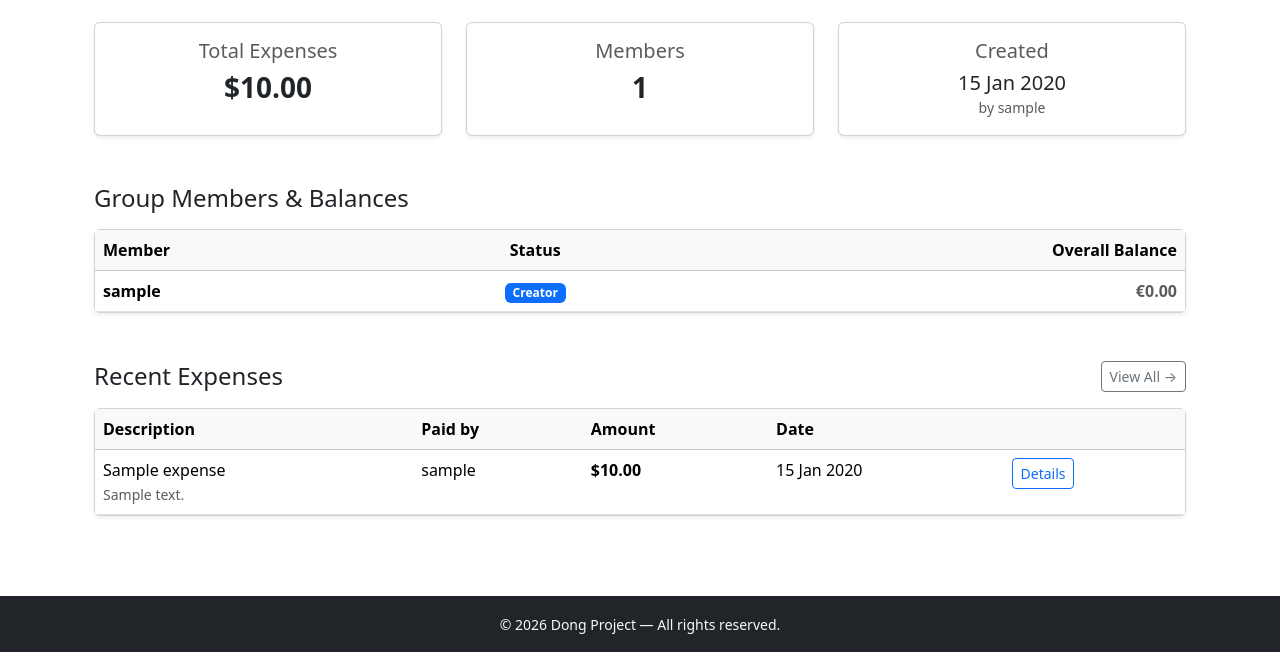
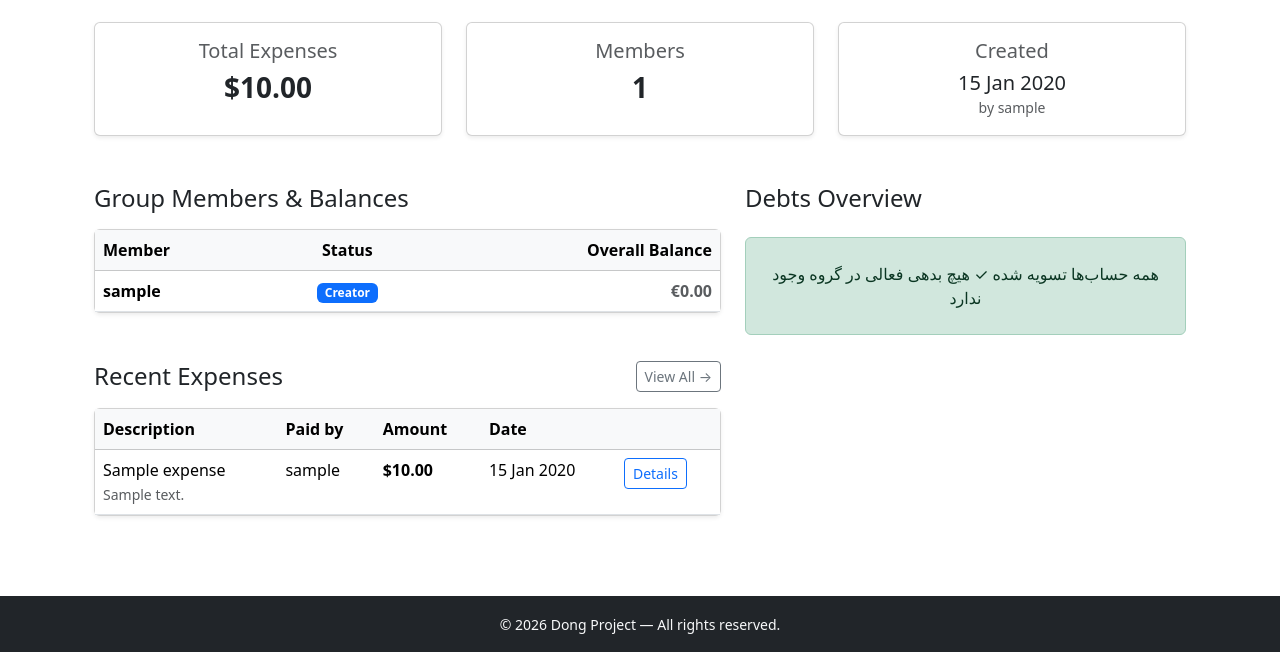
Before and after one commit to Toranjzardmr/Dong-Project, a Django app: page /groups/1/ in a window 1280 px wide. Shown: the part 148-800 px from the top of the page. Run offline with Django 5.2, Linux system fonts and the light colour scheme; tables that the repository leaves empty hold one stand-in row (values such as "Sample post").

Commit message:
Added indivisual debt overview in group details for user

```diff
--- a/core/models.py
+++ b/core/models.py
@@ -45,6 +45,48 @@ class Group(models.Model):
                 balances[share.user] -= share.amount_owed
         return dict(balances)
 
+
+    def get_settlement_overview(self):
+        """
+        Returns minimal list of suggested payments after netting opposite debts
+        """
+
+        # مرحله ۱: جمع بدهی‌های مستقیم (from → to)
+        aggregated = defaultdict(Decimal)
+
+        for expense in self.expenses.all():
+            for share in expense.shares.filter(amount_owed__gt=0):
+                if share.user != expense.paid_by:
+                    key = (share.user, expense.paid_by)  # (debtor, creditor)
+                    aggregated[key] += share.amount_owed
+
+        # مرحله ۲: netting (جبران بدهی‌های دوطرفه)
+        net_debts = {}
+        for (u1, u2), amt12 in aggregated.items():
+            # چک کن آیا جهت معکوس وجود داره
+            reverse_key = (u2, u1)
+            amt21 = aggregated.get(reverse_key, Decimal('0.00'))
+
+            if amt12 > amt21:
+                net_debts[(u1, u2)] = amt12 - amt21
+            elif amt21 > amt12:
+                net_debts[(u2, u1)] = amt21 - amt12
+            # اگر برابر بودند → هیچی نمی‌مونه
+
+        # مرحله ۳: تبدیل به لیست مرتب‌شده
+        debts = []
+        for (from_user, to_user), amount in net_debts.items():
+            if amount > 0:
+                debts.append({
+                    'from': from_user,
+                    'to': to_user,
+                    'amount': amount,
+                })
+
+        # مرتب‌سازی نزولی
+        debts.sort(key=lambda x: x['amount'], reverse=True)
+
+        return debts
 
 
 
--- a/core/templates/core/group_detail.html
+++ b/core/templates/core/group_detail.html
@@ -60,6 +60,9 @@
         </div>
     </div>
 
+    <div class="row g-4">
+
+        <div class="col-lg-7">
             <!-- Group Members & Balances -->
             <h4 class="mb-3">Group Members & Balances</h4>
 
@@ -168,4 +171,57 @@
 
         </div>
 
+        <div class="col-lg-5">
+            <!-- Group Members & Balances -->
+
+            <h4 class="mb-4">Debts Overview</h4>
+
+            {% if debts %}
+                {% for member in members %}
+                    {% with member_debts=debts|filter_debts_from:member %}
+                        {% if member_debts %}
+                            <div class="card shadow-sm mb-4 border-0">
+                                <div class="card-header bg-light fw-bold d-flex align-items-center">
+                                    {{ member.username }}
+                                    {% if member == user %}
+                                        <span class="badge bg-success ms-2">You</span>
+                                    {% endif %}
+                                    {% if member == group.creator %}
+                                        <span class="badge bg-primary ms-2">Creator</span>
+                                    {% endif %}
+                                </div>
+                                <div class="card-body p-0">
+                                    <ul class="list-group list-group-flush">
+                                        {% for debt in member_debts %}
+                                            <li class="list-group-item d-flex justify-content-between align-items-center py-3">
+                                                <div>
+                                                    owes
+                                                    <strong>{{ debt.to.username }}</strong>
+                                                </div>
+                                                <span class="badge bg-danger px-3">
+                                                    €{{ debt.amount|floatformat:2 }}
+                                                </span>
+                                            </li>
+                                        {% endfor %}
+                                    </ul>
+                                </div>
+                            </div>
+                        {% endif %}
+                    {% endwith %}
+                {% endfor %}
+            {% else %}
+                <div class="alert alert-success text-center py-4">
+                    همه حساب‌ها تسویه شده ✓ هیچ بدهی فعالی در گروه وجود ندارد
+                </div>
+            {% endif %}
+
+        </div>
+
+    </div>
+
+    </div>
+
+
+</div>
+
 {% endblock %}
--- a/core/templatetags/balance_tags.py
+++ b/core/templatetags/balance_tags.py
@@ -6,3 +6,9 @@ register = template.Library()
 @register.filter
 def get_item(dictionary, key):
     return dictionary.get(key, 0)
+
+
+@register.filter
+def filter_debts_from(debts_list, user):
+
+    return [d for d in debts_list if d['from'] == user]
--- a/core/views.py
+++ b/core/views.py
@@ -46,11 +46,16 @@ def group_detail(request,pk):
     members = group.members.all()
 
     balances = {user.username: amount for user, amount in group.get_balance_summary().items()}
+    debts = group.get_settlement_overview()
+
+    print(balances)
+    print(debts)
 
     context = {
         'group' : group,
         'members' : members,
         'balances': balances,
+        'debts' : debts,
     }
     return render(request,'core/group_detail.html', context)
 
```
Lines whose indentation alone changed are shown as unchanged.
